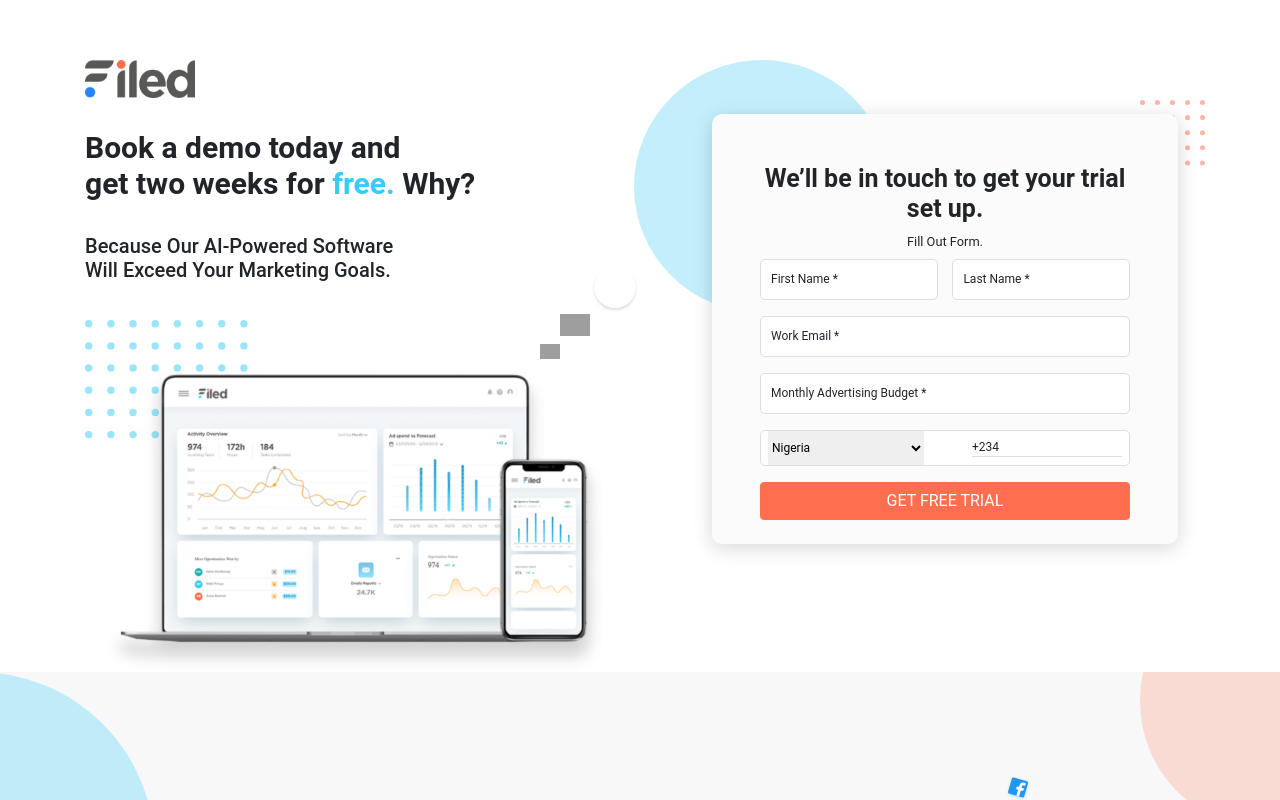
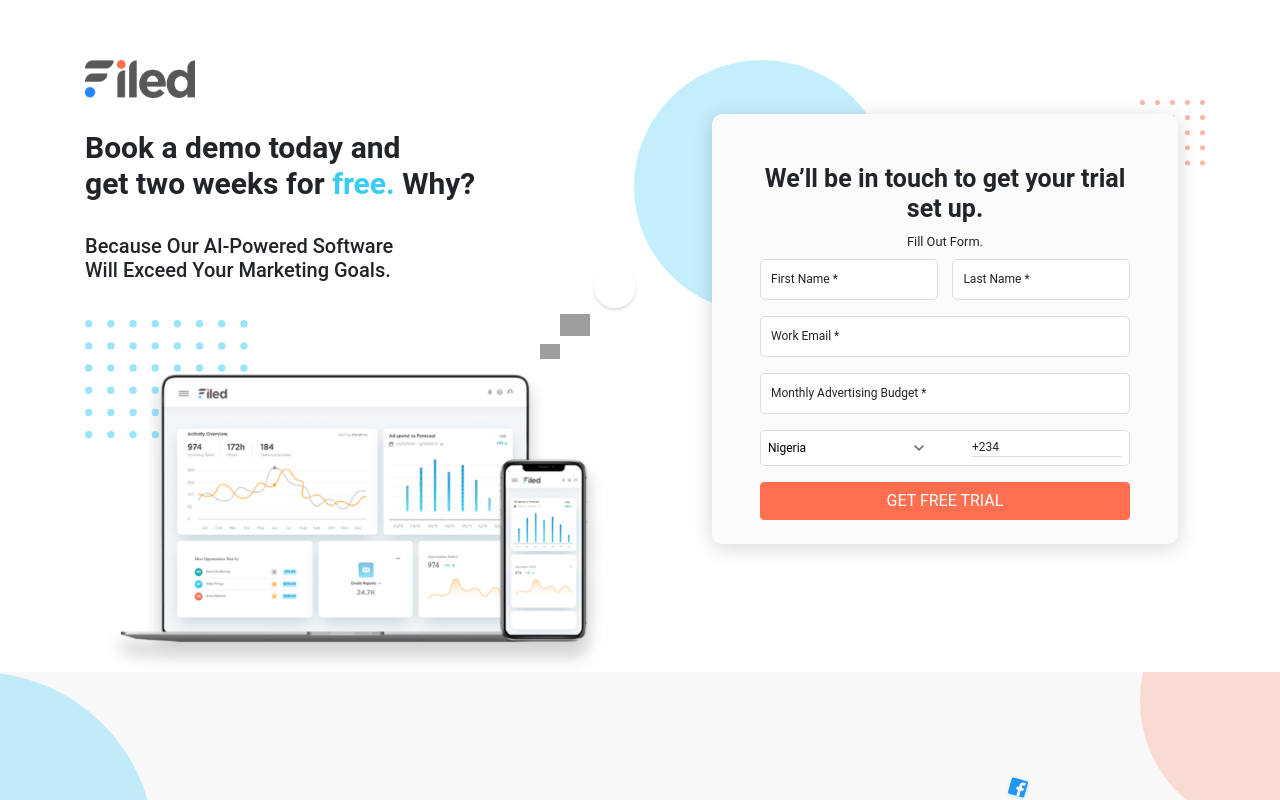
Before and after one commit to CodeVee/filed-app, an Angular app: page / in a window 1280 px wide. Shown: the top 800 px of the page. Built offline with nearby package versions, Linux system fonts and the light colour scheme; grey boxes are pictures that could not be loaded.

Commit message:
fixed arrow issue

```diff
--- a/src/app/app.component.html
+++ b/src/app/app.component.html
@@ -49,11 +49,14 @@
                 <label for="budget" class="form-label position-absolute">Monthly Advertising Budget *</label>
               </div>
               <div class="form-container mb-3 d-flex justify-content-between">
-                <select name="" id="" class="form-select">
-                  <option value="volvo">Romania</option>
-                  <option selected value="saab">Nigeria</option>
-                </select>
-                <div class="d-flex align-items-center justify-content-between align-self-center">
+                <div class="form-select d-flex align-items-center position-relative">
+                  <img src="assets/down-arrow.svg" alt="dropdown arrow" class="position-absolute">
+                  <select class="h-100">
+                    <option value="volvo">Romania</option>
+                    <option selected value="saab">Nigeria</option>
+                  </select>
+                </div>
+                <div class="form-tel d-flex align-items-center justify-content-between align-self-center">
                   <span class="prefix">+234</span>
                   <input type="tel"/>
                 </div>
--- a/src/app/app.component.scss
+++ b/src/app/app.component.scss
@@ -94,12 +94,29 @@
       font-size: 12px;
 
       .form-select {
-        border: 0;
         width: 44%;
-        outline: none;
+
+        img {
+          right: 0;
+          width: 10px;
+        }
+
+        select {
+          flex: 1;
+          outline: none;
+          border: none;
+          background-image: none;
+          background-color: transparent;
+          -webkit-box-shadow: none;
+          -moz-box-shadow: none;
+          box-shadow: none;
+          appearance: none;
+          z-index: 1;
+          cursor: pointer;
+        }
       }
 
-      > div {
+      .form-tel {
         width: 150px;
         border-bottom: 1px solid #DEDEDE;
 
```
Also changed, not shown: src/assets/down-arrow.svg (added).
